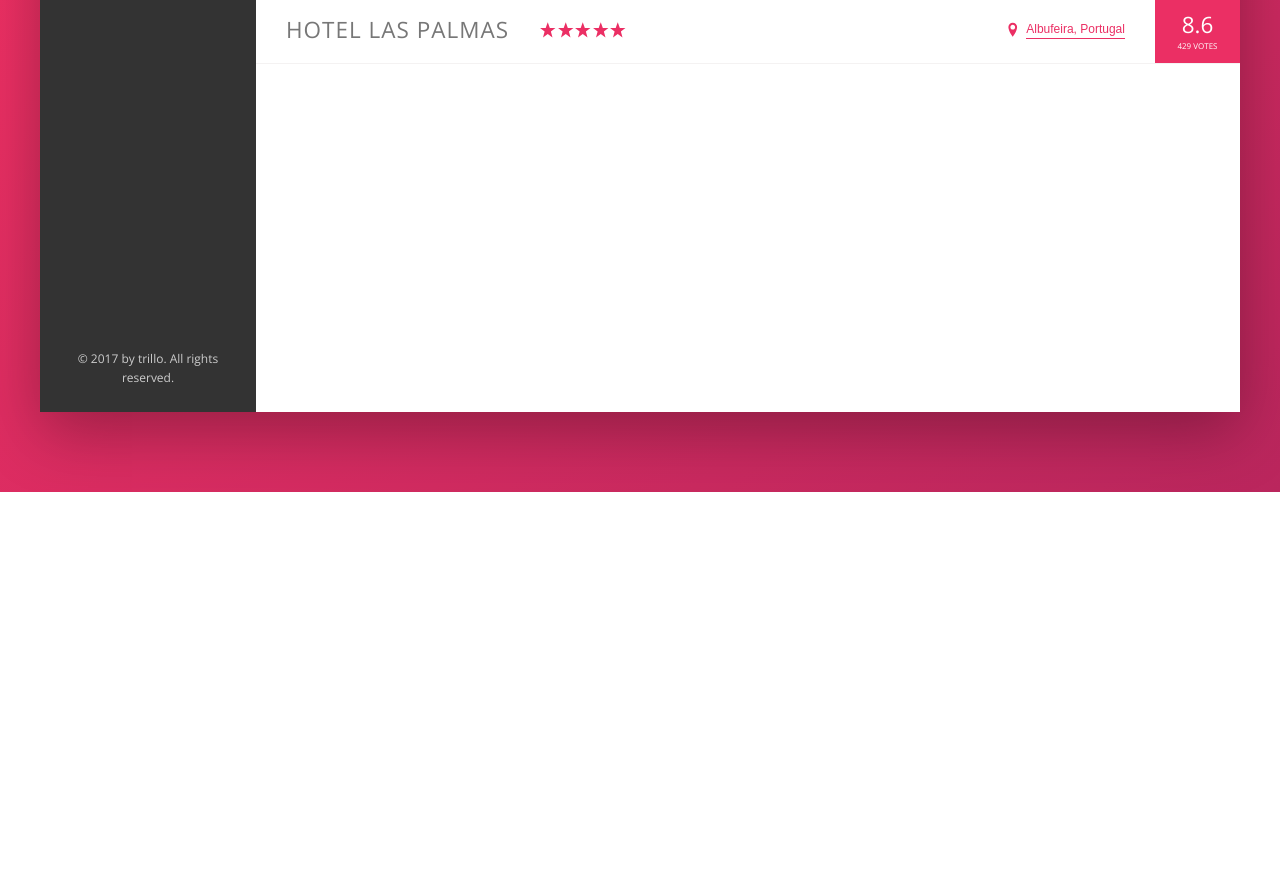
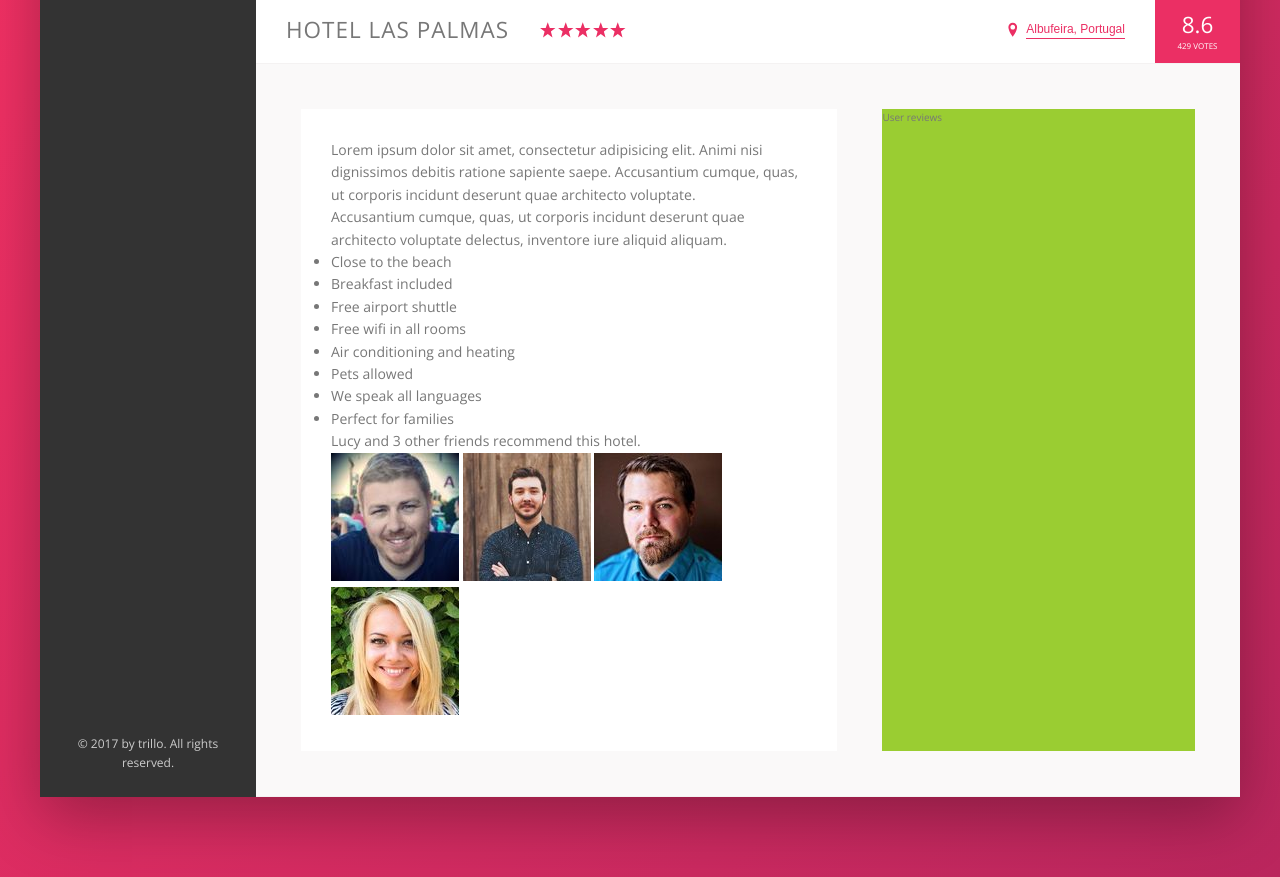
Before and after one commit to mfikriam/advanced-css-course, a website: page 02-Trillo/index.html in a window 1280 px wide. Shown: the part 538-1415 px from the top of the page. Before the commit the page ends 1030 px from the top, so only its background shows below. Drawn offline with nearby package versions, Linux system fonts and the light colour scheme.

Commit message:
82. Building the Description Section - Part 1

```diff
--- a/02-Trillo/index.html
+++ b/02-Trillo/index.html
@@ -128,6 +128,41 @@
               <div class="overview__rating-count">429 votes</div>
             </div>
           </div>
+
+          <div class="detail">
+            <div class="description">
+              <p class="paragraph">
+                Lorem ipsum dolor sit amet, consectetur adipisicing elit. Animi nisi dignissimos
+                debitis ratione sapiente saepe. Accusantium cumque, quas, ut corporis incidunt
+                deserunt quae architecto voluptate.
+              </p>
+              <p class="paragraph">
+                Accusantium cumque, quas, ut corporis incidunt deserunt quae architecto voluptate
+                delectus, inventore iure aliquid aliquam.
+              </p>
+              <ul class="list">
+                <li class="list__item">Close to the beach</li>
+                <li class="list__item">Breakfast included</li>
+                <li class="list__item">Free airport shuttle</li>
+                <li class="list__item">Free wifi in all rooms</li>
+                <li class="list__item">Air conditioning and heating</li>
+                <li class="list__item">Pets allowed</li>
+                <li class="list__item">We speak all languages</li>
+                <li class="list__item">Perfect for families</li>
+              </ul>
+              <div class="recommend">
+                <p class="recommed__count">Lucy and 3 other friends recommend this hotel.</p>
+                <div class="recommend__friends">
+                  <img src="img/user-3.jpg" alt="Friend 1" class="recommend__photo" />
+                  <img src="img/user-4.jpg" alt="Friend 2" class="recommend__photo" />
+                  <img src="img/user-5.jpg" alt="Friend 3" class="recommend__photo" />
+                  <img src="img/user-6.jpg" alt="Friend 4" class="recommend__photo" />
+                </div>
+              </div>
+            </div>
+
+            <div class="user-reviews">User reviews</div>
+          </div>
         </main>
       </div>
     </div>
--- a/02-Trillo/sass/_base.scss
+++ b/02-Trillo/sass/_base.scss
@@ -13,6 +13,9 @@
   --color-grey-dark-3: #999;
 
   --shadow-dark: 0 2rem 6rem rgba(0, 0, 0, 0.3);
+  --sahdow-light: 0 2rem 5rem rgba(0, 0, 0, 0.06);
+
+  --line: 1px solid var(--color-grey-light-2);
 }
 
 * {
--- a/02-Trillo/sass/_component.scss
+++ b/02-Trillo/sass/_component.scss
@@ -199,7 +199,7 @@
 .overview {
   display: flex;
   align-items: center;
-  border-bottom: 1px solid var(--color-grey-light-2);
+  border-bottom: var(--line);
 
   &__heading {
     font-size: 2.25rem;
--- a/02-Trillo/sass/_layout.scss
+++ b/02-Trillo/sass/_layout.scss
@@ -9,7 +9,7 @@
   font-size: 1.4rem;
   height: 7rem;
   background-color: #fff;
-  border-bottom: 1px solid var(--color-grey-light-2);
+  border-bottom: var(--line);
 
   display: flex;
   justify-content: space-between;
@@ -32,7 +32,27 @@
 
 .hotel-view {
   background-color: #fff;
-  height: 80rem;
 
   flex: 1;
 }
+
+.detail {
+  display: flex;
+  padding: 4.5rem;
+  background-color: var(--color-grey-light-1);
+  border-bottom: var(--line);
+}
+
+.description {
+  font-size: 1.4rem;
+  background-color: #fff;
+  box-shadow: var(--shadow-light);
+  padding: 3rem;
+  flex: 0 0 60%;
+  margin-right: 4.5rem;
+}
+
+.user-reviews {
+  background-color: yellowgreen;
+  flex: 1;
+}
```
Also changed, not shown: 02-Trillo/css/style.css.
